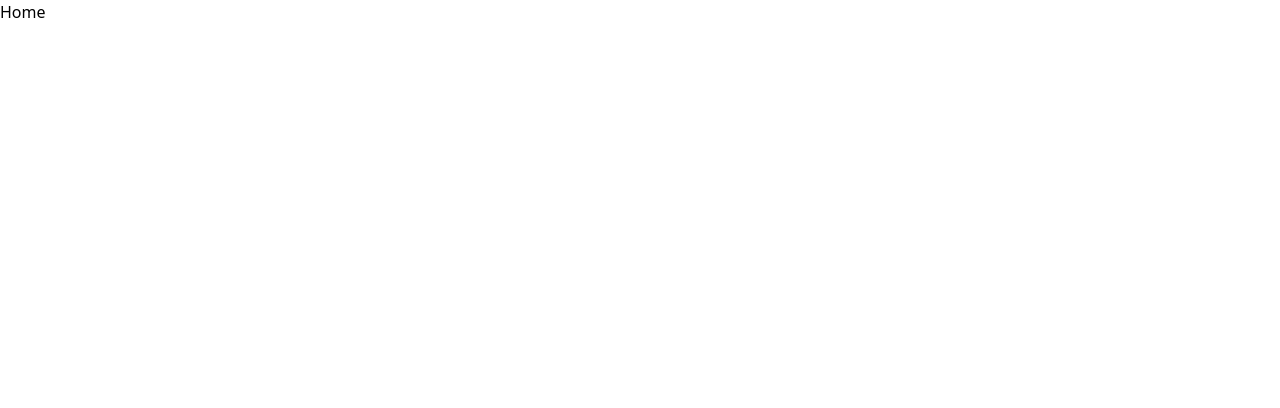
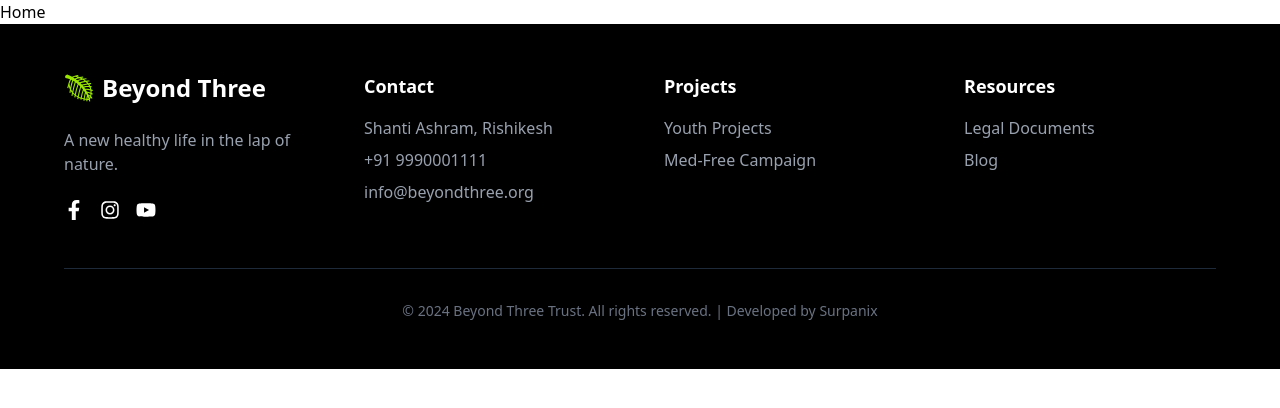
Before and after one commit to Arpan-9911/Beyond-Three, a React app in the folder frontend/: page / in a window 1280 px wide. Shown: the top 408 px of the page. Built offline with nearby package versions, Linux system fonts and the light colour scheme; the HTML template or start-up script is replaced by a standard one.

Commit message:
Footer created

```diff
--- a/frontend/src/App.jsx
+++ b/frontend/src/App.jsx
@@ -2,6 +2,7 @@ import React from 'react'
 import { BrowserRouter, Route, Routes } from 'react-router-dom'
 import Home from './pages/Home'
 import NotFound from './pages/NotFound'
+import Footer from './components/layout/Footer';
 
 const App = () => {
   return (
@@ -10,6 +11,7 @@ const App = () => {
         <Route path="/" element={<Home />} />
         <Route path="*" element={<NotFound />} />
       </Routes>
+      <Footer />
     </BrowserRouter>
   )
 }
--- a/frontend/src/components/layout/Footer.jsx
+++ b/frontend/src/components/layout/Footer.jsx
@@ -1,9 +1,75 @@
-import React from 'react'
+import React from 'react';
+import { FaFacebookF, FaInstagram, FaYoutube } from 'react-icons/fa';
+import { GiLeafSkeleton } from 'react-icons/gi';
 
 const Footer = () => {
   return (
-    <div>Footer</div>
-  )
-}
+    <footer className="bg-black text-white py-12 px-6 md:px-16">
+      <div className="max-w-7xl mx-auto grid grid-cols-1 md:grid-cols-4 gap-12">
+        {/* Brand Section */}
+        <div className="space-y-6">
+          <div className="flex items-center gap-2">
+            <GiLeafSkeleton className="text-lime-400 text-3xl" />
+            <h2 className="text-2xl font-bold">Beyond Three</h2>
+          </div>
+          <p className="text-gray-400 max-w-xs">
+            A new healthy life in the lap of nature.
+          </p>
+          <div className="flex gap-4">
+            <a href="#" className="hover:text-lime-400 transition-colors">
+              <FaFacebookF size={20} />
+            </a>
+            <a href="#" className="hover:text-lime-400 transition-colors">
+              <FaInstagram size={20} />
+            </a>
+            <a href="#" className="hover:text-lime-400 transition-colors">
+              <FaYoutube size={20} />
+            </a>
+          </div>
+        </div>
 
-export default Footer
+        {/* Contact Section */}
+        <div className="space-y-4">
+          <h3 className="text-lg font-semibold">Contact</h3>
+          <div className="space-y-2 text-gray-400">
+            <p>Shanti Ashram, Rishikesh</p>
+            <p>+91 9990001111</p>
+            <p>info@beyondthree.org</p>
+          </div>
+        </div>
+
+        {/* Projects Section */}
+        <div className="space-y-4">
+          <h3 className="text-lg font-semibold">Projects</h3>
+          <ul className="space-y-2 text-gray-400">
+            <li>
+              <a href="#" className="hover:text-lime-400 transition-colors">Youth Projects</a>
+            </li>
+            <li>
+              <a href="#" className="hover:text-lime-400 transition-colors">Med-Free Campaign</a>
+            </li>
+          </ul>
+        </div>
+
+        {/* Resources Section */}
+        <div className="space-y-4">
+          <h3 className="text-lg font-semibold">Resources</h3>
+          <ul className="space-y-2 text-gray-400">
+            <li>
+              <a href="#" className="hover:text-lime-400 transition-colors">Legal Documents</a>
+            </li>
+            <li>
+              <a href="#" className="hover:text-lime-400 transition-colors">Blog</a>
+            </li>
+          </ul>
+        </div>
+      </div>
+
+      <div className="max-w-7xl mx-auto mt-12 pt-8 border-t border-gray-800 text-center text-gray-500 text-sm">
+        <p>© 2024 Beyond Three Trust. All rights reserved. | Developed by <a href="#" target="_blank" rel="noopener noreferrer" className="hover:text-lime-400 transition-colors">Surpanix</a></p>
+      </div>
+    </footer>
+  );
+};
+
+export default Footer;
```
Also changed, not shown: 1 other file (tests, documents, lock files or other folders).
